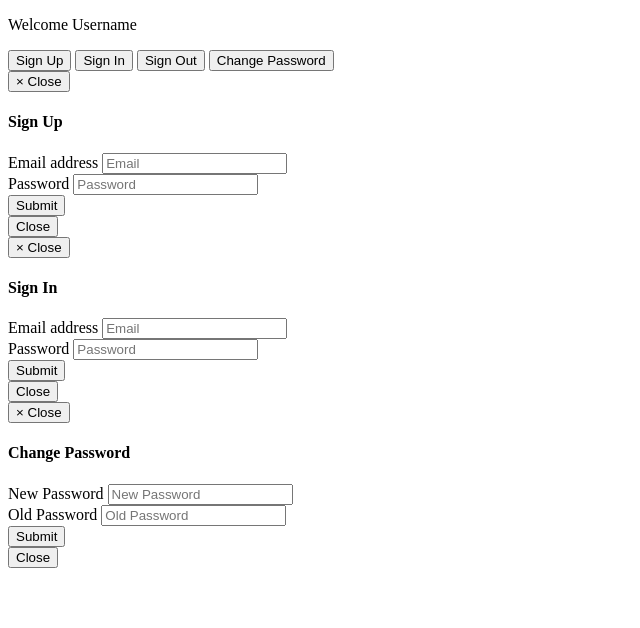
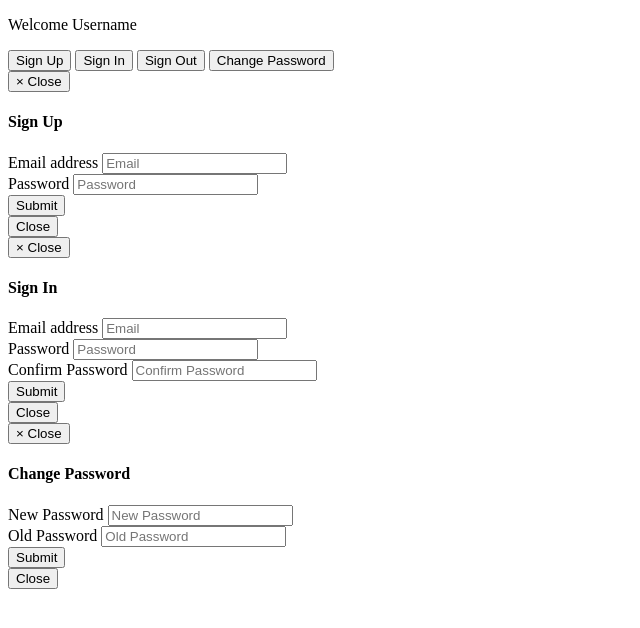
Before and after one commit to macaroni-squad/the-fridge-frontend, a plain HTML site: page index.html in a window 1280 px wide. Shown: the whole page, without its empty margins (0-640 px from the left). Drawn offline with Linux system fonts and the light colour scheme.

Commit message:
Move navbar to body, add confirm password signup
Sign up form, add confirm password field

```diff
--- a/index.html
+++ b/index.html
@@ -6,7 +6,9 @@
       <script src="vendor.bundle.js" type="text/javascript" charset="utf-8" defer></script>
       <script src="bundle.js" type="text/javascript" charset="utf-8" defer></script>
 
-      <!-- Nav bar start -->
+    </head>
+
+    <header><!-- Nav bar start -->
 
     <nav class="navbar navbar-default navbar-fixed-top">
       <div class="container-fluid">
@@ -38,7 +40,7 @@
               <!-- Sign Up Modal Body -->
               <div class="modal-body">
 
-                  <form id='sign-up' role="form">
+                <form id="sign-up">
                   <div class="form-group">
                     <label for="signUpEmail">Email address</label>
                     <input type="email" class="form-control" name="credentials[email]" placeholder="Email" />
@@ -82,14 +84,18 @@
               <!-- Sign In Modal Body -->
               <div class="modal-body">
 
-                  <form id='sign-in' role="form">
+                <form id="sign-in">
                   <div class="form-group">
                     <label for="signInEmail">Email address</label>
                     <input type="email" class="form-control" name="credentials[email]" placeholder="Email" />
                   </div>
                   <div class="form-group">
-                      <label for="InputPassword1">Password</label>
+                    <label for="InputPassword">Password</label>
                     <input type="password" class="form-control" name="credentials[password]" placeholder="Password" />
+                  </div>
+                  <div class="form-group">
+                    <label for="InputPasswordConfirmation">Confirm Password</label>
+                    <input type="password" class="form-control" name="credentials[password_confirmation]" placeholder="Confirm Password" />
                   </div>
                   <button type="submit" class="btn btn-primary">Submit</button>
                 </form>
@@ -157,8 +163,8 @@
     </nav>
 
     <!-- end navbar -->
+</header>
 
-    </head>
     <body class="container-fluid">
 
     </body>
```
Lines whose indentation alone changed are shown as unchanged.
